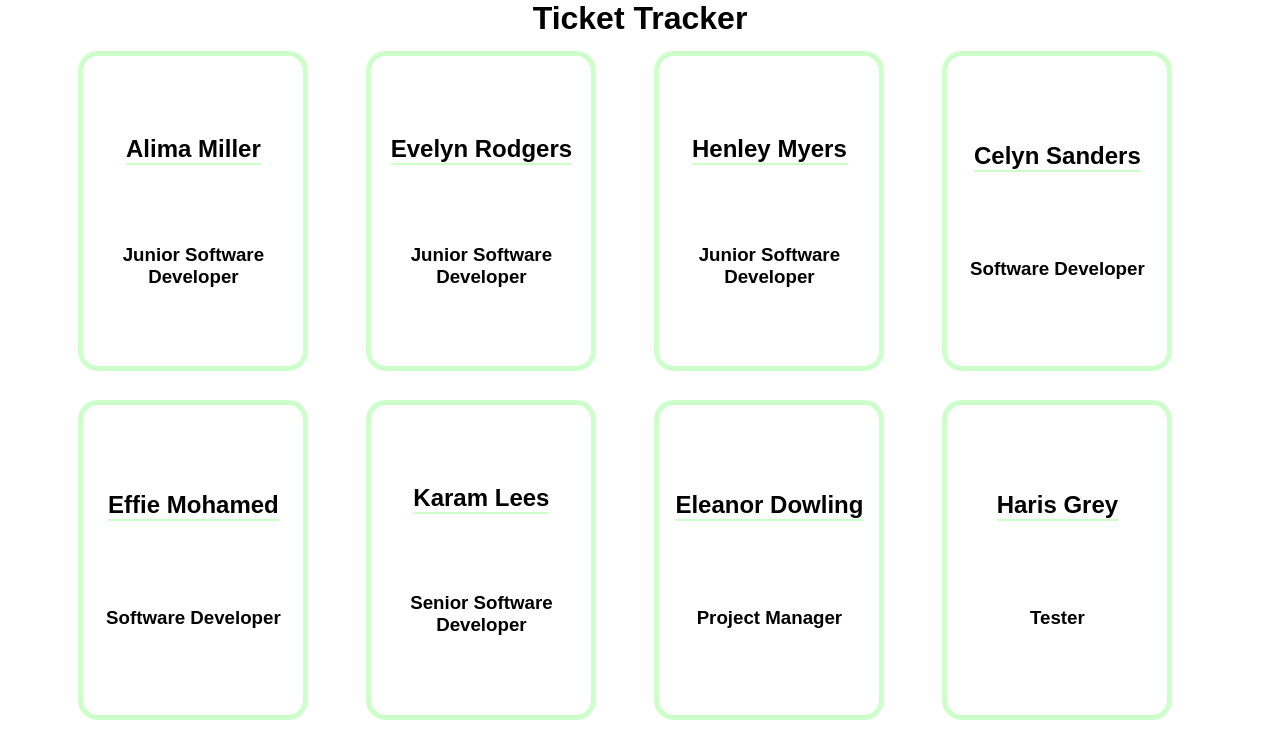
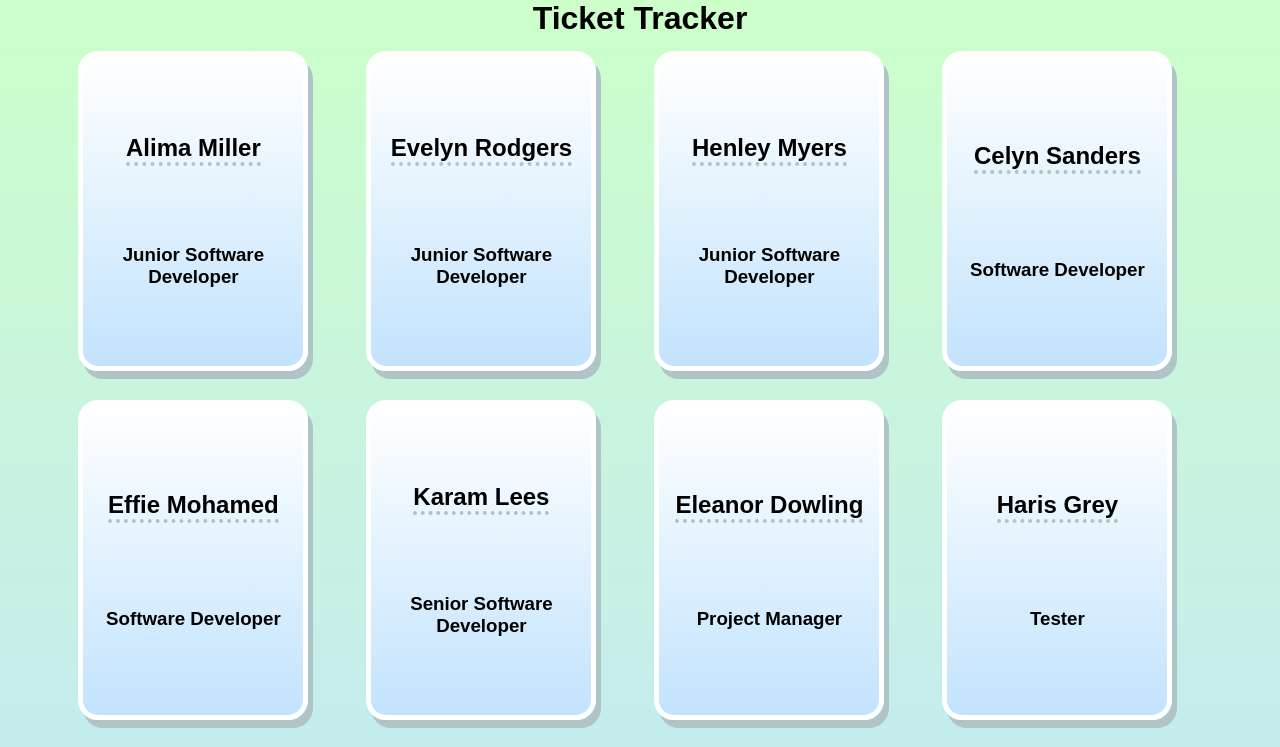
Before and after one commit to MylesPillay/Ticket-Tracker, a React (Create React App) app in the folder ticket-tracker/: page / in a window 1280 px wide. Shown: the top 747 px of the page. Built offline with nearby package versions, Linux system fonts and the light colour scheme.

Commit message:
added some stylings and started counter mechanics

```diff
--- a/ticket-tracker/src/App.scss
+++ b/ticket-tracker/src/App.scss
@@ -8,7 +8,7 @@
 }
 
 .app {
-
+    background-image: linear-gradient($primary-color, $secondary-color);
     width: 100%;
     min-height: 10vh;
     text-align: center;
--- a/ticket-tracker/src/assets/sass/_variables.scss
+++ b/ticket-tracker/src/assets/sass/_variables.scss
@@ -1,3 +1,5 @@
 $primary-color: #c9ffc7f1;
 $secondary-color: #c2e3fd;
 $tertiary-color: white;
+
+$border-shadow: #b0c3c6
--- a/ticket-tracker/src/components/Employee/Employee.scss
+++ b/ticket-tracker/src/components/Employee/Employee.scss
@@ -1,5 +1,7 @@
 @use "../../assets/sass/variables" as *;
 
+
 .employeeCard__name {
-    border-bottom: 2px solid $primary-color;
+    border-bottom: 4px dotted $border-shadow;
+
 }
--- a/ticket-tracker/src/containers/TicketTrackerGallery/TicketTrackerGallery.scss
+++ b/ticket-tracker/src/containers/TicketTrackerGallery/TicketTrackerGallery.scss
@@ -1,7 +1,7 @@
 @use "../../assets/sass/variables" as *;
 
 .employeeCard {
-    background-color: rgba(255, 255, 255, 0.788);
+    background-image: linear-gradient($tertiary-color, $secondary-color);
     text-align: center;
     width: 270px;
     height: 60vh;
@@ -10,9 +10,10 @@
     flex-direction: column;
     justify-content: space-evenly;
     align-items: center;
-    padding: 0 40px;
+    padding: 20px;
     margin: 5% 8%;
-    border: 5px solid $primary-color;
+    border: 5px solid $tertiary-color;
+    box-shadow: 5px 8px $border-shadow;
 }
 
 .employeeCard__container {
```
